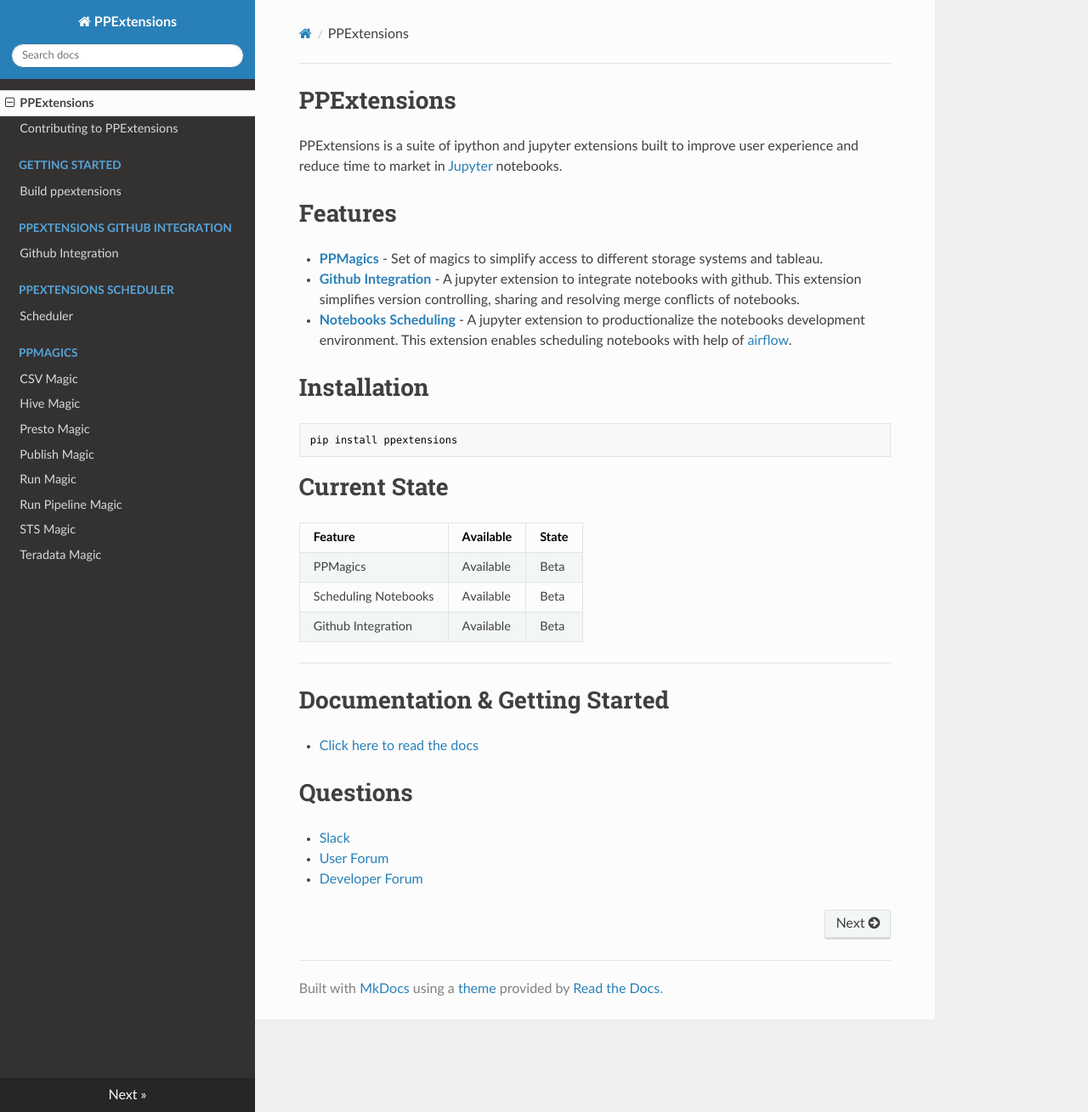
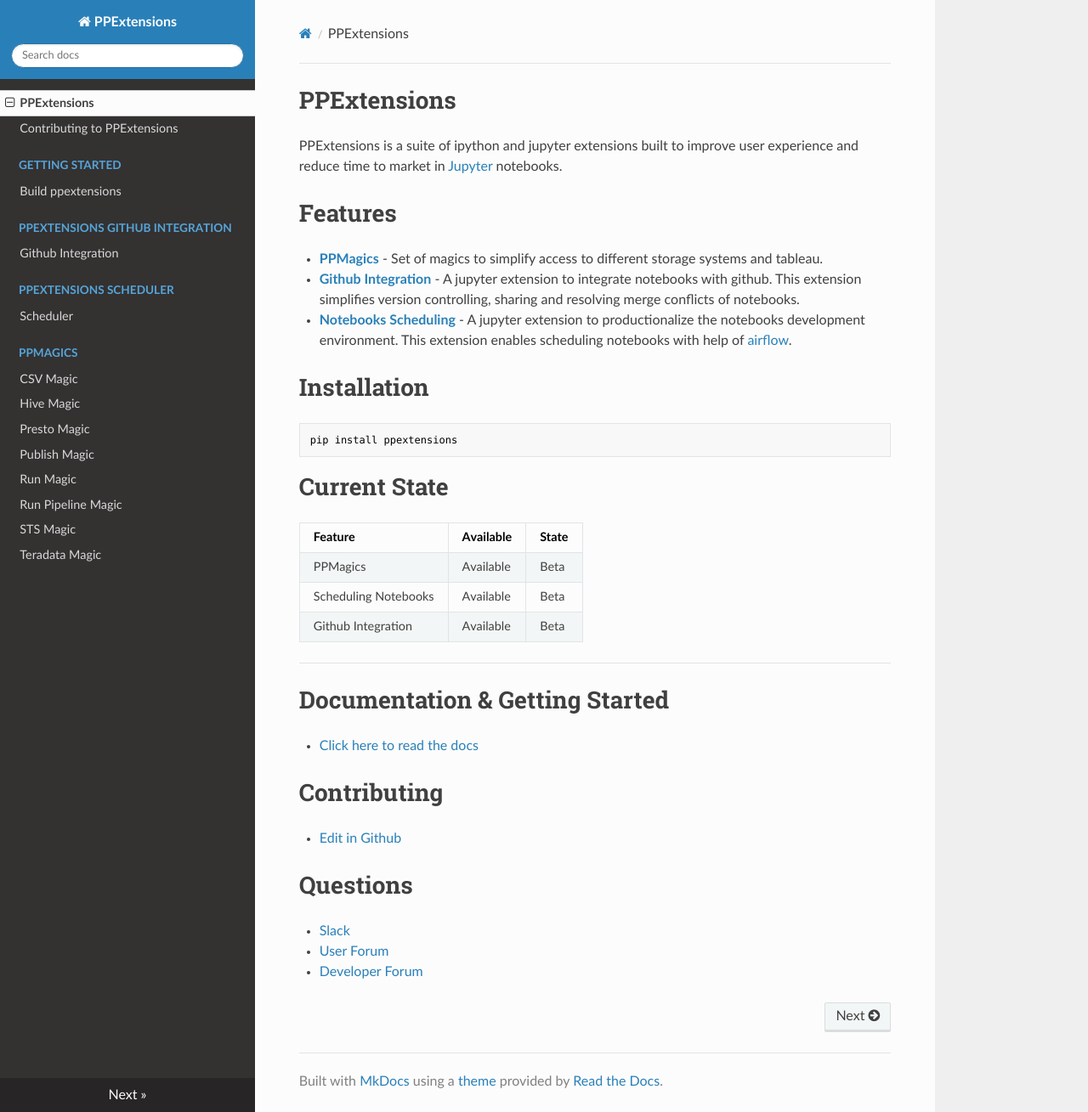
Before and after one commit to paypal/PPExtensions, an MkDocs documentation site: the page built from docs/index.md, in a window 1280 px wide and 1309 px high. Shown: the whole window at 85% size. Built offline with MkDocs 1.6.1, drawn with Linux system fonts in a browser that asks for light colours; nearby versions of some CDN libraries.

```diff
--- a/docs/index.md
+++ b/docs/index.md
@@ -29,6 +29,10 @@ PPExtensions is a suite of ipython and jupyter extensions built to improve user
 
 * [Click here to read the docs](http://ppextensions.readthedocs.io/)
 
+# Contributing
+
+* [Edit in Github](https://github.com/paypal/PPExtensions/)
+
 # Questions
 
 * [Slack](https://join.slack.com/t/ppextensions/shared_invite/enQtNDIyODk5NzYzMzEyLTIwOGM3MWE0OGZlNjFkYTUxZTJiN2NjOWFlNmUxNDRiY2U3MzE0Nzg5NDRjZjE2M2VmZGI4NWJhOGVjYTRiMTk)
```
Also changed, not shown: README.md (+1 -1 lines).
